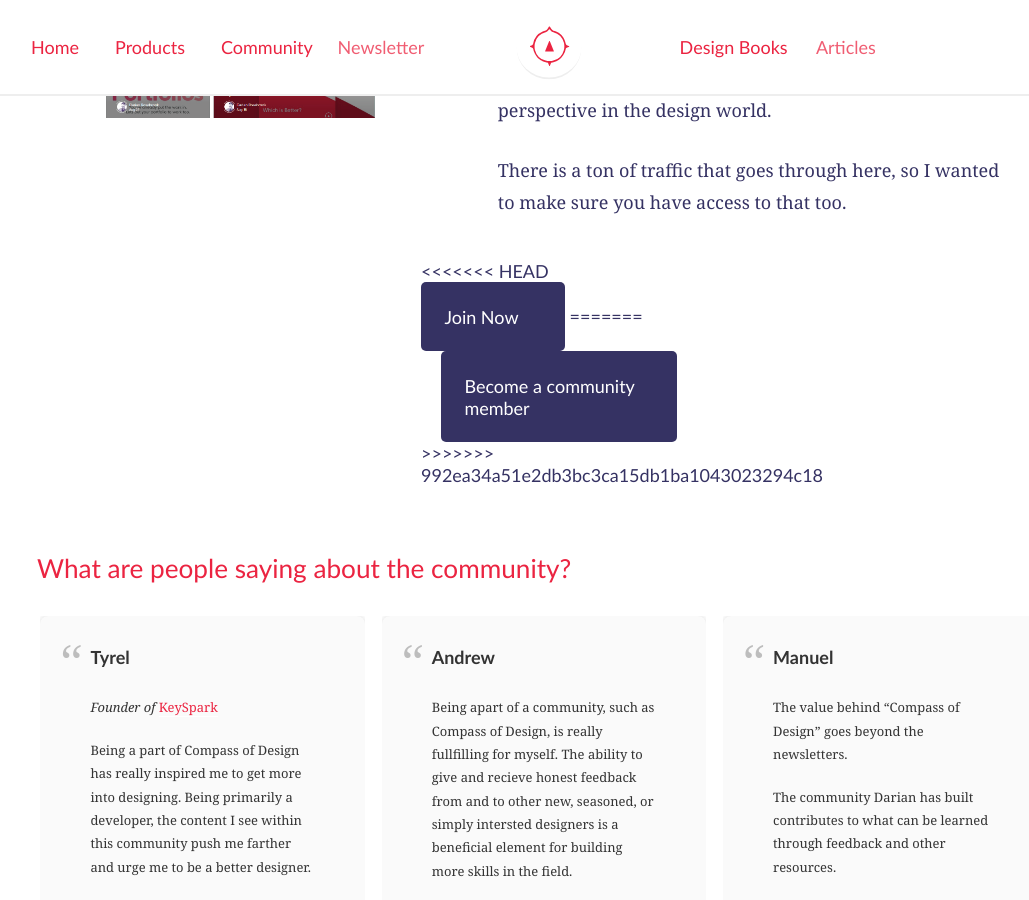
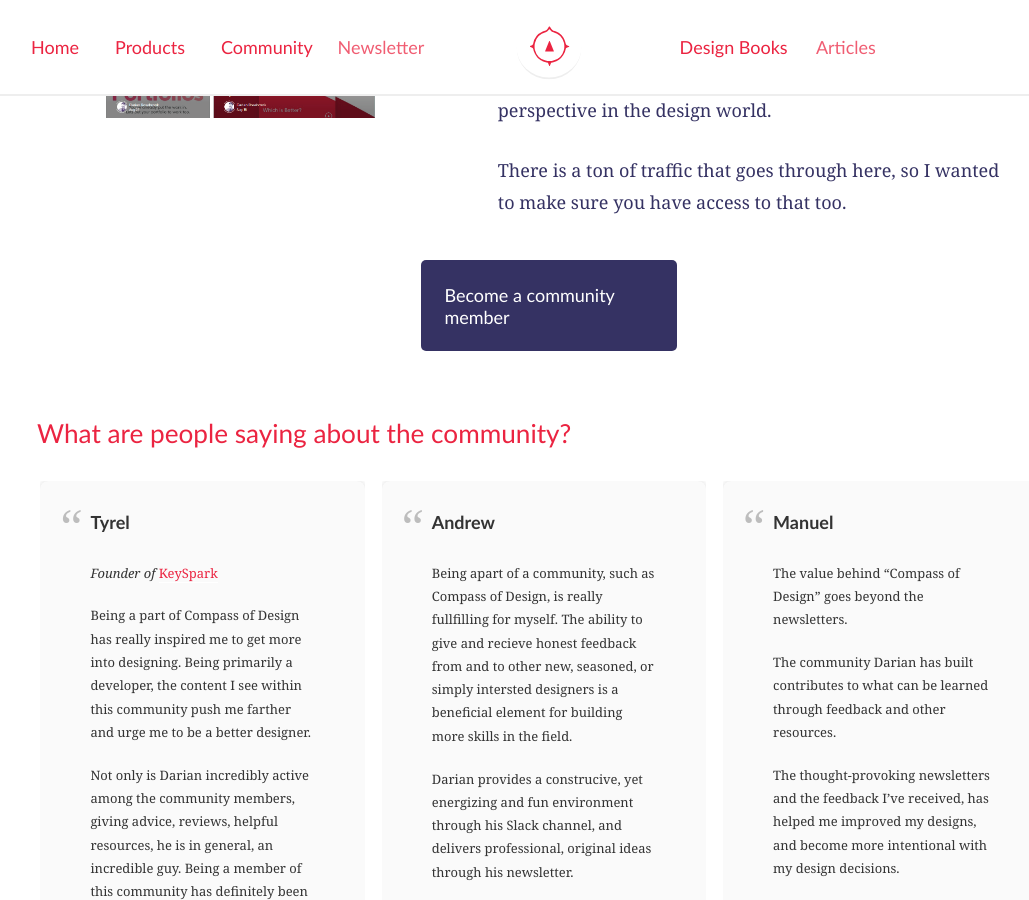
Before and after one commit to compassofdesign/site, a Jekyll site: the page built from community/index.html, in a window 1280 px wide and 900 px high, scrolled down 2973 px. Shown: the whole window, without its empty margins (91-1120 px from the left). Built offline with Jekyll 4.4.1, drawn with Linux system fonts in a browser that asks for light colours; nearby versions of some CDN libraries; a script that is not in the unit is left out.

Commit message:
Update index.html

```diff
--- a/community/index.html
+++ b/community/index.html
@@ -87,12 +87,8 @@
       </article>
     </div>
   </div>
-  <div class="module buy">
-<<<<<<< HEAD
-    <a href="https://buy.compassofdesign.com/compass-of-design-community-membership/buy" class="button " >Join Now</a>
-=======
-    <a href="https://buy.compassofdesign.com/compass-of-design-community-membership/buy" class="button " >Become a community member</a>
->>>>>>> 992ea34a51e2db3bc3ca15db1ba1043023294c18
+  <div class="module buy"><a href="https://buy.compassofdesign.com/compass-of-design-community-membership/buy" class="button " >Become a community member</a>
+
 
   </div>
   </article>
```
